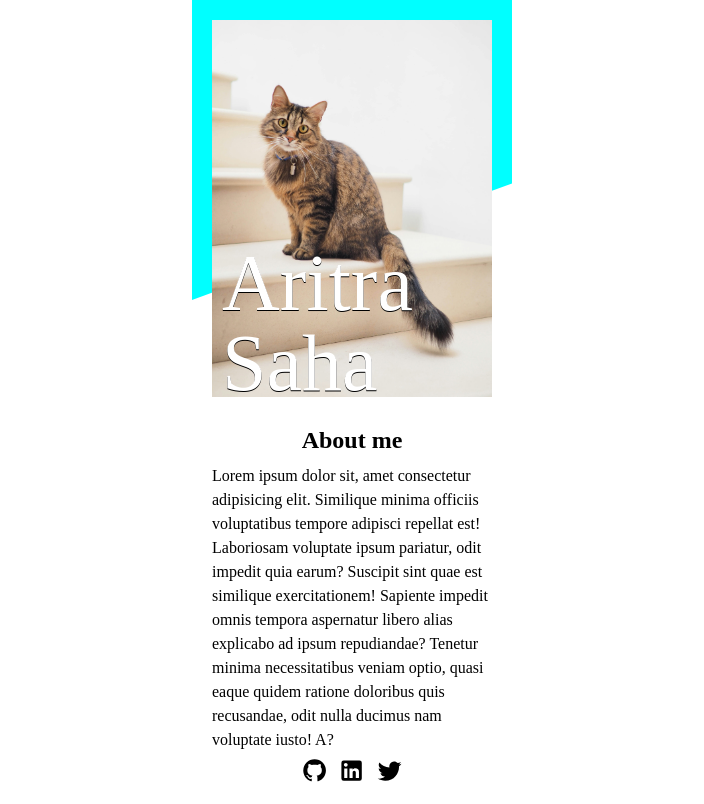
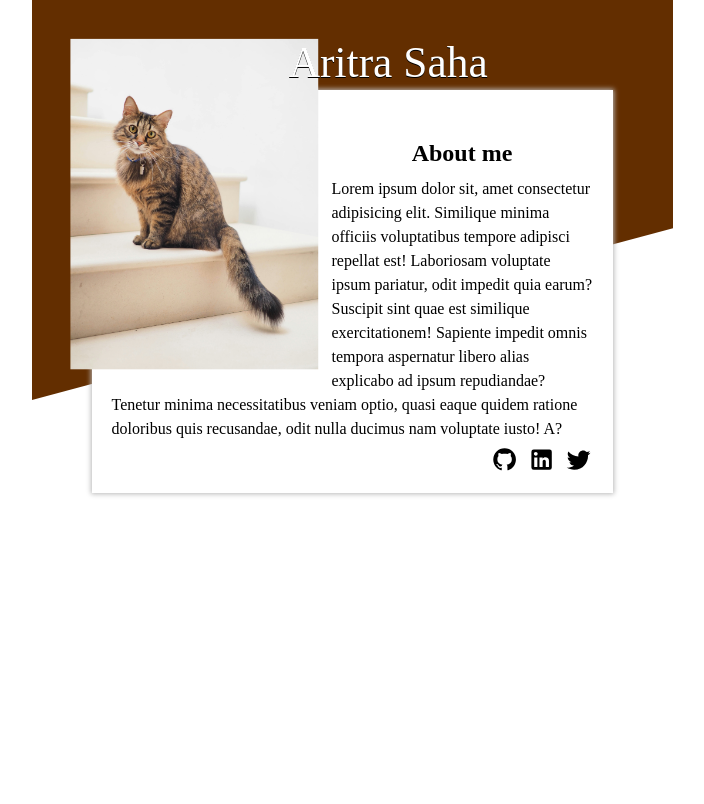
Before and after one commit to devritra/odin-homepage, a website built with webpack: page src/template.html in a window 1280 px wide. Shown: the whole page, without its empty margins (288-992 px from the left). Built offline with nearby package versions, Linux system fonts and the light colour scheme.

Commit message:
feat: make it tablet responsive

```diff
--- a/src/style.css
+++ b/src/style.css
@@ -53,13 +53,53 @@ body{
  .diagonal-decor{
    height: 300px;
    width: 100%;
-   background-color: aqua;
+   background-color: rgb(99, 46, 0);
    transform-origin: left top;
-   transform: skewY(-20deg);
+   transform: skewY(-15deg);
    position: absolute;
+   z-index: -1;
  }
  @media (min-width: 641px){
-
+   .main-wrapper{
+      max-width: none;
+      width: 641px;
+   }
+   .about-me-section{
+      display: block;
+      background-color: white;
+      box-shadow: 0 0 5px 1px #b8b8b8;
+      padding: 0 20px 20px 20px;
+   }
+   .about-me-section h1{
+      margin: 0;
+      padding: 50px 0 10px 0;
+   }
+   .potrait-holder{
+      float: left;
+      width: 210px;
+      margin-right: 10px;
+      transform-origin: 110% 100%;
+      transform: scale(1.18, 1.18);
+   }
+   main{
+      padding: 90px 60px 0 60px;
+   }
+   .icon-holder{
+      justify-content: end;
+   }
+   .name{
+      position: absolute;
+      top: 7%;
+      transform: translateX(185px);
+      font-size: 2.3rem;
+      padding-left: 0;
+      color: white;
+      text-shadow: 0 1px black;
+      line-height: 0;
+   }
+   .diagonal-decor{
+      height: 400px;
+   }
  }
   @media (min-width: 1008px){
 
```
